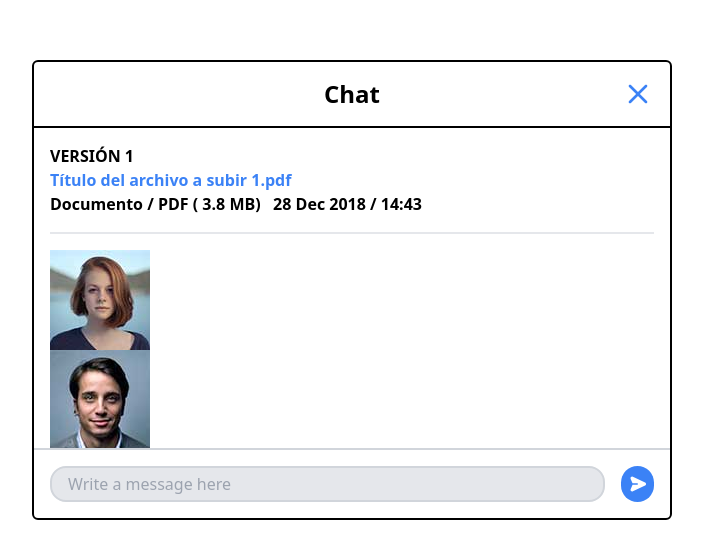
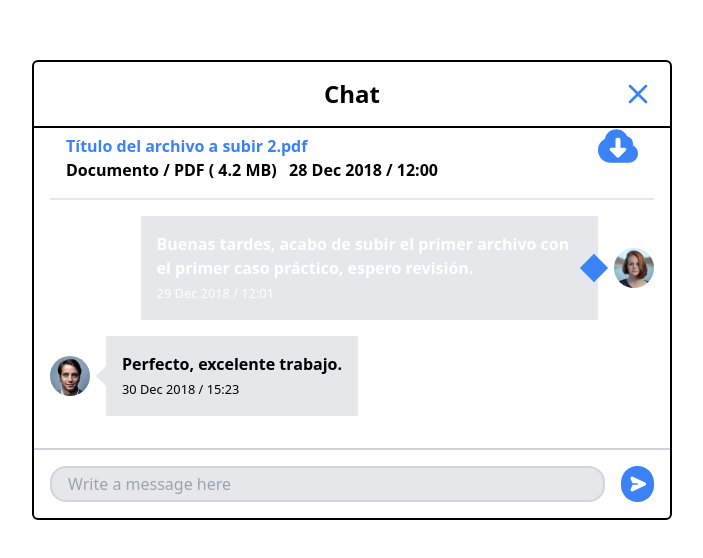
Before and after one commit to Ceskkk/chat-modal, a Vue app: page / in a window 1280 px wide. Shown: the part 110-668 px from the top of the page, without its empty margins (288-991 px from the left). Built offline with nearby package versions, Linux system fonts and the light colour scheme.

Commit message:
Messages styling

```diff
--- a/src/App.vue
+++ b/src/App.vue
@@ -9,7 +9,6 @@ import Modal from './components/Modal.vue'
   </div>
 </template>
 
-<!-- TODO: Styles messages  -->
 <!-- TODO: Abrir y cerrar modal -->
 <!-- TODO: Revisar responsive y UX -->
 <!-- TODO: Testing componentes y funcionalidades -->
--- a/src/components/Message.vue
+++ b/src/components/Message.vue
@@ -2,10 +2,24 @@
 import { isFile, isText } from '../guards/guards'
 import { FileMessage, TextMessage } from '../types/types'
 const props = defineProps<{ message: FileMessage | TextMessage }>()
+
+  // If login exists we can check if it matches current user
+  const isCurrentUser = () => {
+    return isText(props.message) && props.message.userId === 0
+  }
+
+  const textStyle = isCurrentUser()
+  ? 'flex-row-reverse self-end before:bg-blue-500 before:right-[50px]'
+  : 'before:bg-gray-200 before:left-[50px]'
+
+  const textParagraphStyle = isCurrentUser()
+  ? 'bg-blue-500 text-white'
+  : 'bg-gray-200'
+
 </script>
 
 <template>
-  <article v-if="isFile(props.message)" class="border-b-2 border-gray-200 pb-4 mb-4">
+  <article v-if="isFile(props.message)" class="relative border-y-2 border-gray-200 py-4 px-4 mb-4 first:border-t-0 first:pt-0">
     <h2 class="text-md font-bold">VERSIÓN {{ props.message.version }}</h2>
     <h3 class="text-md font-bold text-blue-500">{{ props.message.title }}</h3>
     <h4 class="font-semibold">
@@ -14,11 +28,20 @@ const props = defineProps<{ message: FileMessage | TextMessage }>()
       &nbsp;
       {{ props.message.date }}
     </h4>
+    <div>
+      <a :href="props.message.link">
+        <img src="../assets/cloud-download-icon.svg" alt="Cloud download icon" class="absolute top-2/4 right-4 translate-y-[-50%] w-10" />
+      </a>
+    </div>
   </article>
-  <article v-if="isText(props.message)">
-    <!-- If login exists we can check if it matches current user -->
-    <!-- <div v-if="props.message.userId === 0"> -->
-      <img :src="props.message.profileImage" :alt="`Image of user with id: ${props.message.userId}`" />
-      <div></div>
+  <article v-if="isText(props.message)"
+    :class="`${textStyle} flex items-center relative gap-4 mb-4 max-w-[85%] before:content-[''] before:w-5 before:h-5 before:absolute before:top-2/4 before:rotate-45 before:translate-y-[-50%]`"
+  >
+      <img :src="props.message.profileImage" :alt="`Image of user with id: ${props.message.userId}`"
+      class="w-10 rounded-full" />
+      <div :class="`p-4 bg-gray-200 ${textParagraphStyle}`">
+        <p class="font-semibold w-full break-all">{{ props.message.body }}</p>
+        <small class="font-normal">{{ props.message.date }}</small>
+      </div>
   </article>
 </template>
--- a/src/components/MessageList.vue
+++ b/src/components/MessageList.vue
@@ -21,9 +21,9 @@
 </script>
 
 <template>
-  <div ref="list" class="p-4 overflow-auto max-h-80 scrollbar-thin scrollbar-thumb-blue-300 scrollbar-track-gray-200">
-    <article v-for="message in messageList">
+  <div ref="list" class="flex flex-col p-4 overflow-auto max-h-80 scrollbar-thin scrollbar-thumb-blue-300 scrollbar-track-gray-200">
+    <template v-for="message in messageList">
       <Message :message="message" />
-    </article>
+    </template>
   </div>
 </template>
--- a/src/components/Modal.vue
+++ b/src/components/Modal.vue
@@ -17,7 +17,7 @@ const handleClick = (e: Event) => {
   <section id="modal" class="flex flex-col w-full h-full min-h-[inherit] border-black border-2 rounded-md">
     <header class="relative border-black border-b-2 p-4">
       <h1 class="text-2xl font-bold text-center">Chat</h1>
-      <img src="../assets/close-icon.svg" class="absolute right-4 top-2/4 w-8 translate-y-[-50%] cursor-pointer" />
+      <img src="../assets/close-icon.svg" alt="Close icon" class="absolute right-4 top-2/4 w-8 translate-y-[-50%] cursor-pointer" />
     </header>
     <MessageList />
     <footer class="border-gray-300 border-t-2 p-4">
@@ -26,7 +26,7 @@ const handleClick = (e: Event) => {
           class="bg-gray-200 border-gray-300 border-2 rounded-2xl py-1 px-4 w-full focus:outline-blue-500" />
         <button
           class="flex justify-center items-center cursor-pointer rounded-full bg-blue-500 w-[36px] hover:shadow-sm hover:shadow-cyan-500 active:bg-blue-300">
-          <img src="../assets/send-icon.svg" class="w-5">
+          <img src="../assets/send-icon.svg" alt="Send icon" class="w-5">
         </button>
       </form>
     </footer>
--- a/src/stores/message.ts
+++ b/src/stores/message.ts
@@ -21,7 +21,7 @@ export const useMessageStore = defineStore('message', {
         // We can increment id like this because we never delete messages
         id: this.messageList.length,
         date: getCurrentDateFormated(),
-        profileImage: '',
+        profileImage: './src/assets/user1.jpg',
         body: text,
         userId: 0
       }
```
Also changed, not shown: src/assets/cloud-download-icon.svg (added).
